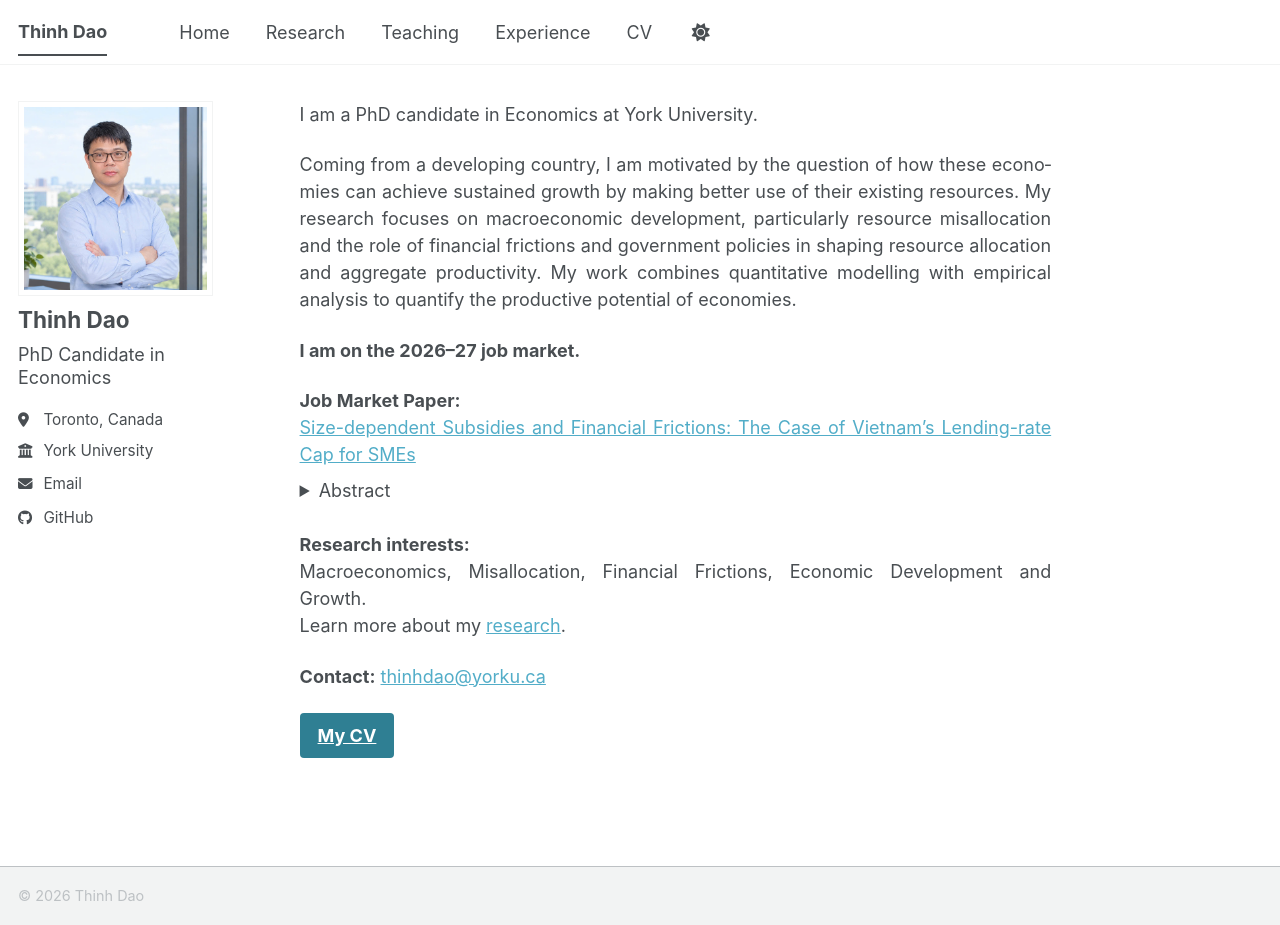
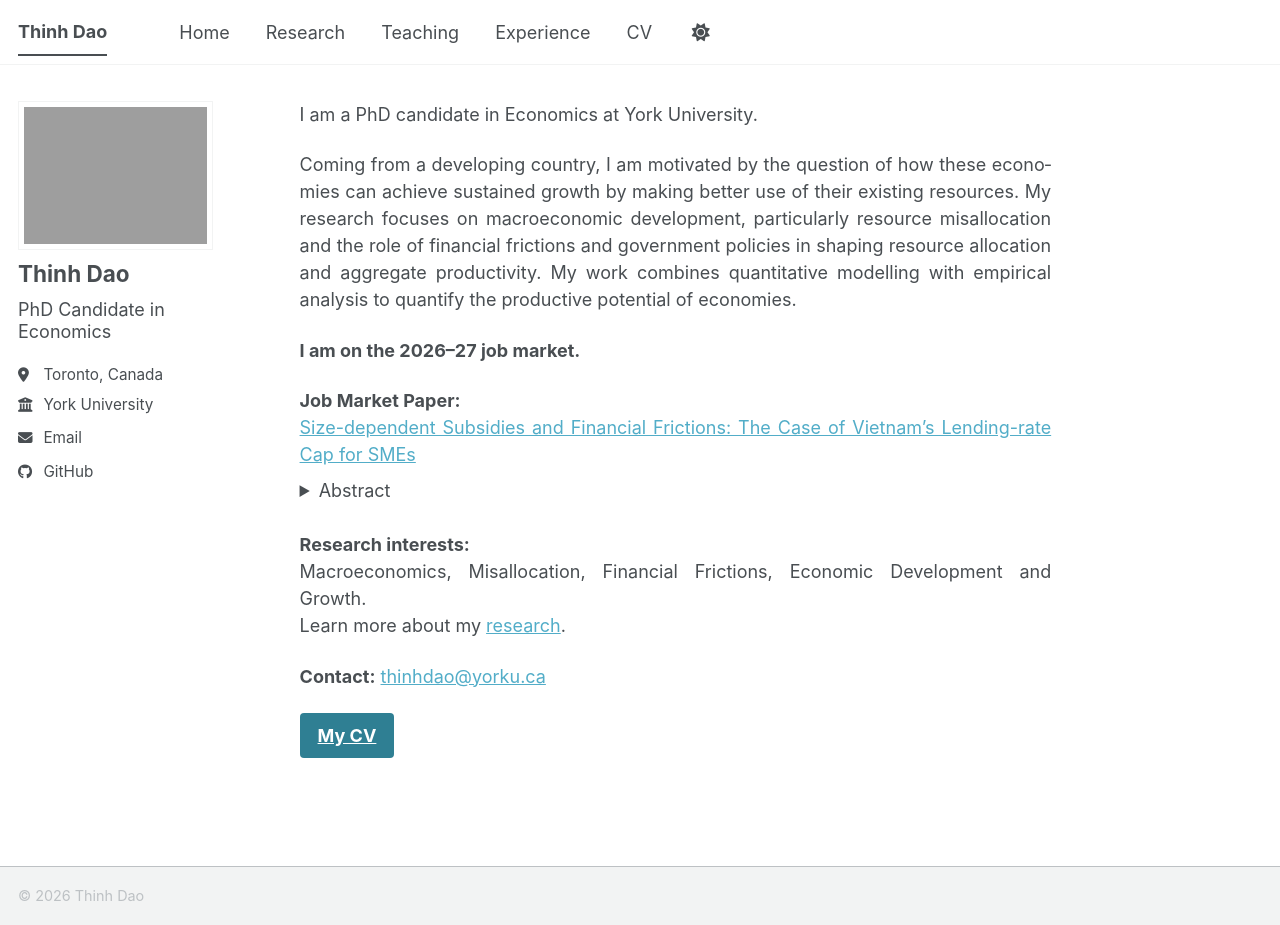
Before and after one commit to thinh-dao-econ/thinh-dao-econ.github.io, a Jekyll site: the page built from _pages/about.md, in a window 1280 px wide and 925 px high. Built offline with Jekyll 4.4.1, drawn with Linux system fonts in a browser that asks for light colours; a style sheet for code colours, icons or effects is not loaded.

Commit message:
Update author avatar image filename

```diff
--- a/_config.yml
+++ b/_config.yml
@@ -23,7 +23,7 @@ repository               : "thinh-dao-econ/thinh-dao-econ.github.io"
 #               Additional customization can be done by editing /_includes/author-profile.html
 author:
   # Biographic information
-  avatar           : "Thinh_profile_pic.jpg"
+  avatar           : "Thinh_profile.png"
   name             : "Thinh Dao"
   pronouns         : # example: "she/her"
   bio              : "PhD Candidate in Economics"
```
